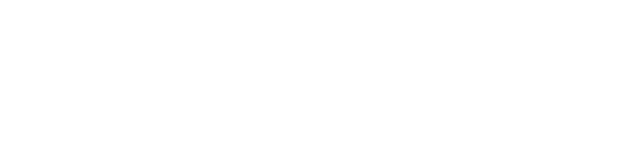
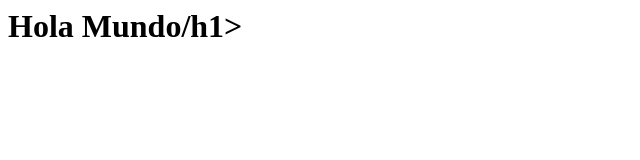
Before and after one commit to jimmy-cmd/tareas, a plain HTML site: page index.html in a window 1280 px wide. Shown: the whole page, without its empty margins (0-640 px from the left). Drawn offline with Linux system fonts and the light colour scheme.

Commit message:
Update index.html

```diff
--- a/index.html
+++ b/index.html
@@ -1,8 +1,8 @@
 <html>
 <head>
-<title Hola Mundo/title>
+<title> Hola Mundo</title>
 </head>
 <body>
-<h1>Hola Mundo>
+<h1>Hola Mundo/h1>
 </body>
 </html>
```
